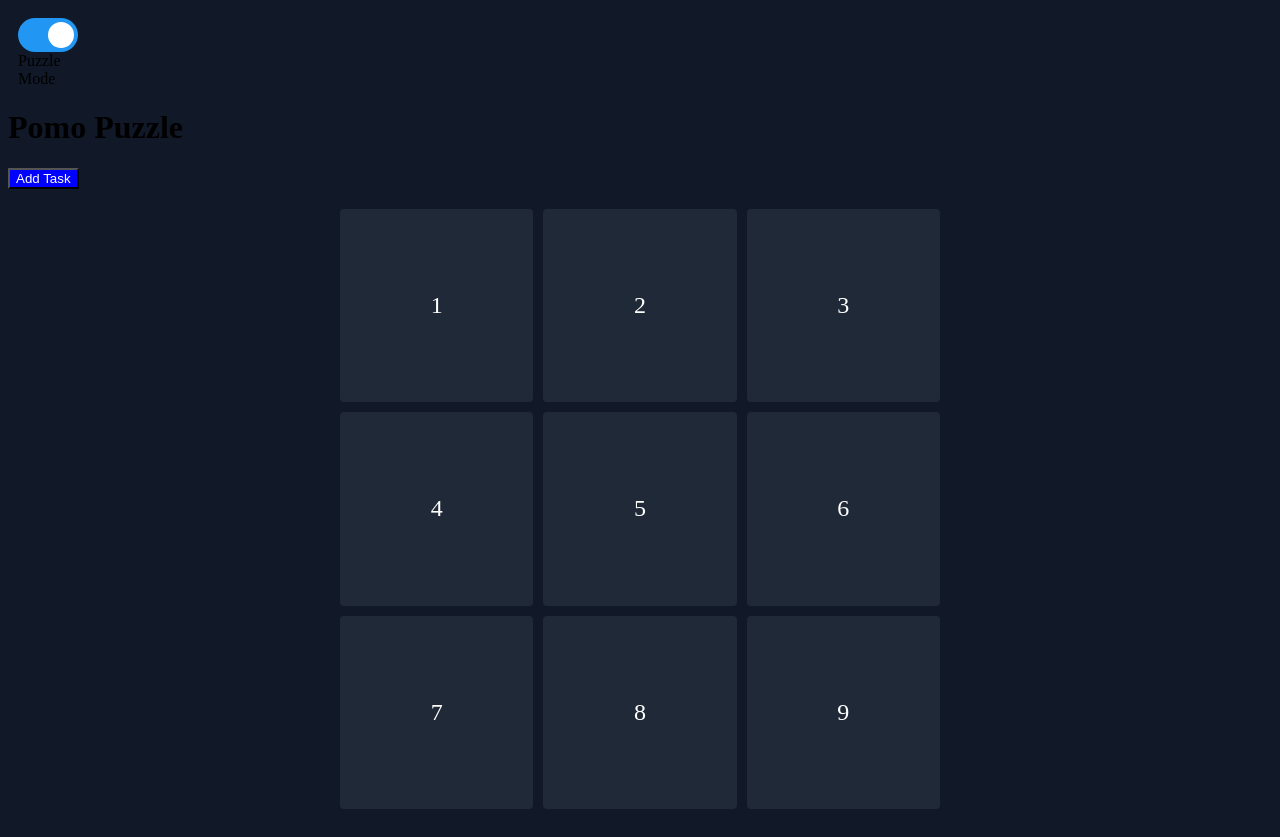
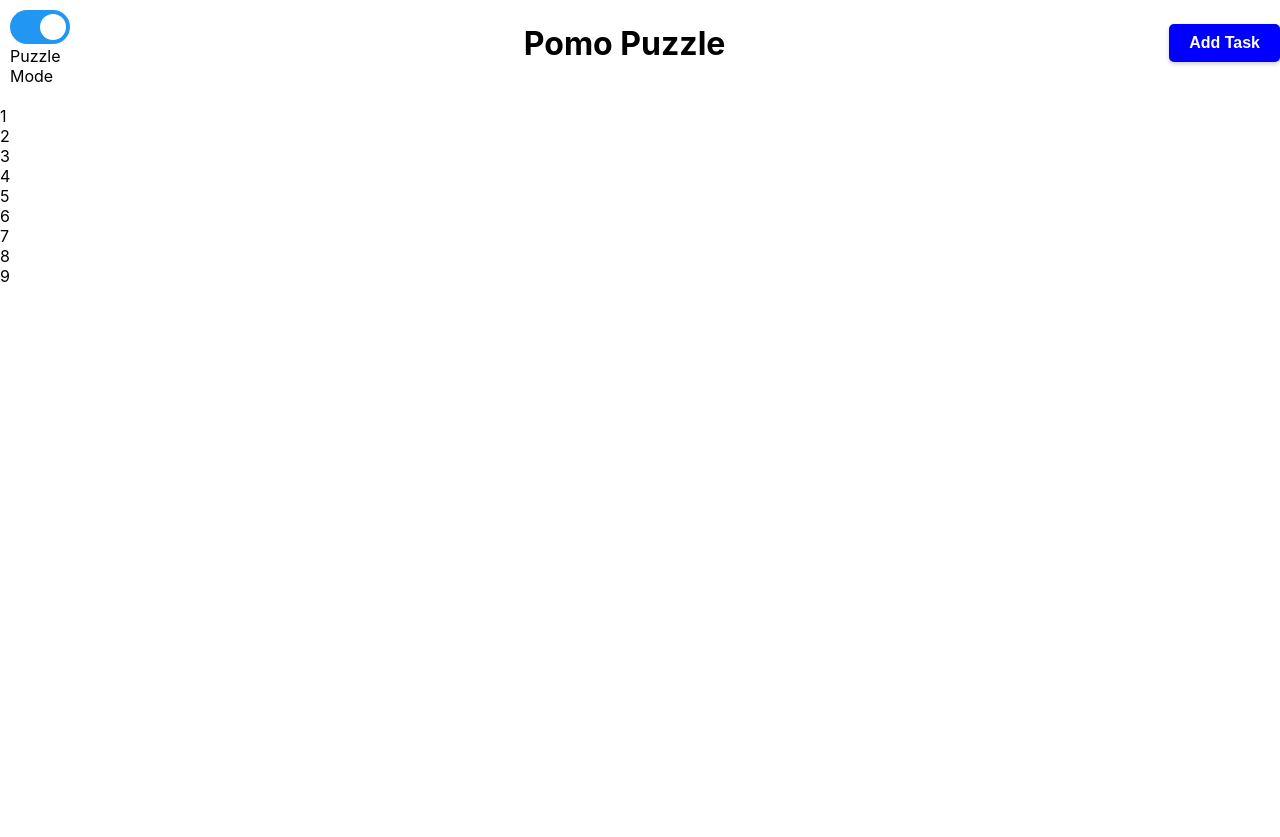
Before and after one commit to lling0212/hackHersHackathonApp, a React (Create React App) app: page / in a window 1280 px wide. After the commit the page ends 800 px from the top, so only its background shows below. Built offline with nearby package versions, Linux system fonts and the light colour scheme.

Commit message:
updated css file with generic button, addTask and header

```diff
--- a/src/index.css
+++ b/src/index.css
@@ -1,102 +1,22 @@
 body {
-    background-color: #111827;
+  margin: 0;
+  font-family: -apple-system, BlinkMacSystemFont, 'Segoe UI', 'Roboto', 'Oxygen',
+    'Ubuntu', 'Cantarell', 'Fira Sans', 'Droid Sans', 'Helvetica Neue',
+    sans-serif;
+  -webkit-font-smoothing: antialiased;
+  -moz-osx-font-smoothing: grayscale;
 }
 
-.grid-container {
-  display: grid;
-  grid-template-columns: repeat(3, 1fr); /* Creates a 3-column grid */
-  gap: 10px; /* Adjust the space between grid items */
-  width: 100%; /* Set the width to fit its container */
-  max-width: 600px; /* Maximum width can be adjusted as per your layout */
-  margin: 0 auto; /* Center the grid */
-  padding: 20px; /* Padding around the grid */
-  border-radius: 8px; /* Optional: adds rounded corners to the grid container */
+.header {
+  display: flex;
+  justify-content: space-between;
+  align-items: center;
+  margin-bottom: 20px;
 }
 
-.grid-item {
-  background-color: #1F2937; /* Slightly lighter color for the grid items */
-  color: #fff; /* White text color */
-  display: flex;
-  justify-content: center;
-  align-items: center;
-  border-radius: 4px; /* Optional: rounded corners for grid items */
-  font-size: 1.5em; /* Adjust the font size as needed */
-}
-
-/* Ensures that the grid items are squares */
-.grid-item::before {
-  content: '';
-  float: left;
-  padding-top: 100%; /* The padding-top percentage equals the width of the container, this ensures a square */
-}
-
-.grid-item::after {
-  content: '';
-  display: block;
-  clear: both;
-}
-
-/* Add responsive behavior */
-@media (max-width: 600px) {
-  .grid-container {
-    width: 90%; /* Adjust width for smaller screens */
-    max-width: none;
-  }
-}
-
-.puzzle-container {
-  display: flex;
-  justify-content: center;
-  align-items: center;
-  gap: 10px;
-  padding: 20px; /* Adjust padding as needed */
-}
-
-.puzzle {
-  background-color: #333; /* The color from the screenshot */
-  color: #fff; /* White text color */
-  display: flex;
-  justify-content: center;
-  align-items: center;
-  width: calc(33.333% - 20px); /* Adjust based on the gap and padding */
-  padding-top: 20%; /* Padding-top for a responsive square aspect ratio */
-  position: relative; /* Needed for the ::before trick */
-}
-
-.puzzle::before {
-  content: '';
-  display: block;
-  padding-top: 100%;
-}
-
-.puzzle::after {
-  content: '';
-  display: block;
-  clear: both;
-}
-
-/* This is to position the text in the middle of the square */
-.puzzle > div {
-  position: absolute;
-  width: 100%;
-  height: 100%;
-  top: 0;
-  left: 0;
-  display: flex;
-  justify-content: center;
-  align-items: center;
-}
-
-/* Add responsive behavior */
-@media (max-width: 600px) {
-  .puzzle-container {
-    flex-direction: column;
-  }
-
-  .puzzle {
-    width: 100%; /* Full width on smaller screens */
-    padding-top: 50%; /* Adjust the padding-top to maintain the square aspect ratio */
-  }
+code {
+  font-family: source-code-pro, Menlo, Monaco, Consolas, 'Courier New',
+    monospace;
 }
 
 .playbtn {
@@ -176,3 +96,171 @@ input:checked + .slider:before {
 .slider.round:before {
   border-radius: 50%;
 }
+
+
+/* for the add task form */
+
+
+.add-task-form{
+
+  /* Styles for the form */
+form {
+  background: #34495e; /* Dark background for the form */
+  padding: 20px;
+  border-radius: 5px;
+  box-shadow: 0 2px 10px rgba(0, 0, 0, 0.3);
+}
+
+/* Styles for input fields */
+input[type="text"],
+input[type="number"] {
+  width: calc(100% - 20px); /* Full width minus padding */
+  padding: 10px;
+  margin-bottom: 10px; /* Space between input fields and buttons */
+  border: 1px solid #bdc3c7; /* Light gray border */
+  border-radius: 4px;
+  background: #ecf0f1; /* Light background for input fields */
+  color: #333; /* Dark text color for contrast */
+}
+
+/* Reusable button styles */
+button {
+  padding: 10px 15px;
+  border: none;
+  border-radius: 4px;
+  cursor: pointer;
+  font-weight: bold;
+  transition: background-color 0.3s ease;
+  margin-right: 10px; /* Spacing between buttons */
+}
+
+/* Styles specific to the cancel button */
+button[type="button"] {
+  background-color: #e74c3c; /* Red color */
+  color: white;
+}
+
+/* Styles specific to the submit/add task button */
+button[type="submit"] {
+  background-color: #2ecc71; /* Green color */
+  color: white;
+}
+
+/* Additional styles to remove default form spacing */
+/* You may need to adjust depending on your exact HTML structure */
+form * {
+  box-sizing: border-box;
+}
+
+/* Handle focus styles for input fields */
+input[type="text"]:focus,
+input[type="number"]:focus {
+  outline: none;
+  border-color: #3498db; /* Highlight color when input is focused */
+}
+
+/* Optional: Handle hover styles for buttons */
+button:hover {
+  filter: brightness(90%);
+}
+
+}
+
+/* for AddTask Button */
+
+.add-task-form{
+
+  /* Styles for the form */
+form {
+  background: #34495e; /* Dark background for the form */
+  padding: 20px;
+  border-radius: 5px;
+  box-shadow: 0 2px 10px rgba(0, 0, 0, 0.3);
+}
+
+/* Styles for input fields */
+input[type="text"],
+input[type="number"] {
+  width: calc(100% - 20px); /* Full width minus padding */
+  padding: 10px;
+  margin-bottom: 10px; /* Space between input fields and buttons */
+  border: 1px solid #bdc3c7; /* Light gray border */
+  border-radius: 4px;
+  background: #ecf0f1; /* Light background for input fields */
+  color: #333; /* Dark text color for contrast */
+}
+
+/* Reusable button styles */
+button {
+  padding: 10px 15px;
+  border: none;
+  border-radius: 4px;
+  cursor: pointer;
+  font-weight: bold;
+  transition: background-color 0.3s ease;
+  margin-right: 10px; /* Spacing between buttons */
+}
+
+/* Styles specific to the cancel button */
+button[type="button"] {
+  background-color: #e74c3c; /* Red color */
+  color: white;
+}
+
+/* Styles specific to the submit/add task button */
+button[type="submit"] {
+  background-color: #2ecc71; /* Green color */
+  color: white;
+}
+
+/* Additional styles to remove default form spacing */
+/* You may need to adjust depending on your exact HTML structure */
+form * {
+  box-sizing: border-box;
+}
+
+/* Handle focus styles for input fields */
+input[type="text"]:focus,
+input[type="number"]:focus {
+  outline: none;
+  border-color: #3498db; /* Highlight color when input is focused */
+}
+
+/* Optional: Handle hover styles for buttons */
+button:hover {
+  filter: brightness(90%);
+}
+
+}
+
+/* css for generic button */
+.genericbtn{
+
+  background-color: #28a745; /* Bootstrap's green */
+  color: white;
+  padding: 10px 20px;
+  border: none;
+  border-radius: 5px;
+  font-size: 16px;
+  font-weight: bold;
+  cursor: pointer;
+  text-align: center;
+  text-decoration: none;
+  display: inline-block;
+  box-shadow: 0 2px 4px rgba(0, 0, 0, 0.2);
+  transition: background-color 0.3s ease;
+}
+
+.green-button:hover {
+  background-color: #218838; /* A darker green for hover state */
+}
+
+.green-button:active {
+  background-color: #1e7e34; /* An even darker green for active state */
+  box-shadow: inset 0 1px 3px rgba(0, 0, 0, 0.5);
+}
+
+.green-button:focus {
+  outline: none; /* Removes the outline on focus for browsers that show it */
+  box-shadow: 0 0 0 0.2rem rgba(40, 167, 69, 0.5); /* A light green glow */
+}
```
